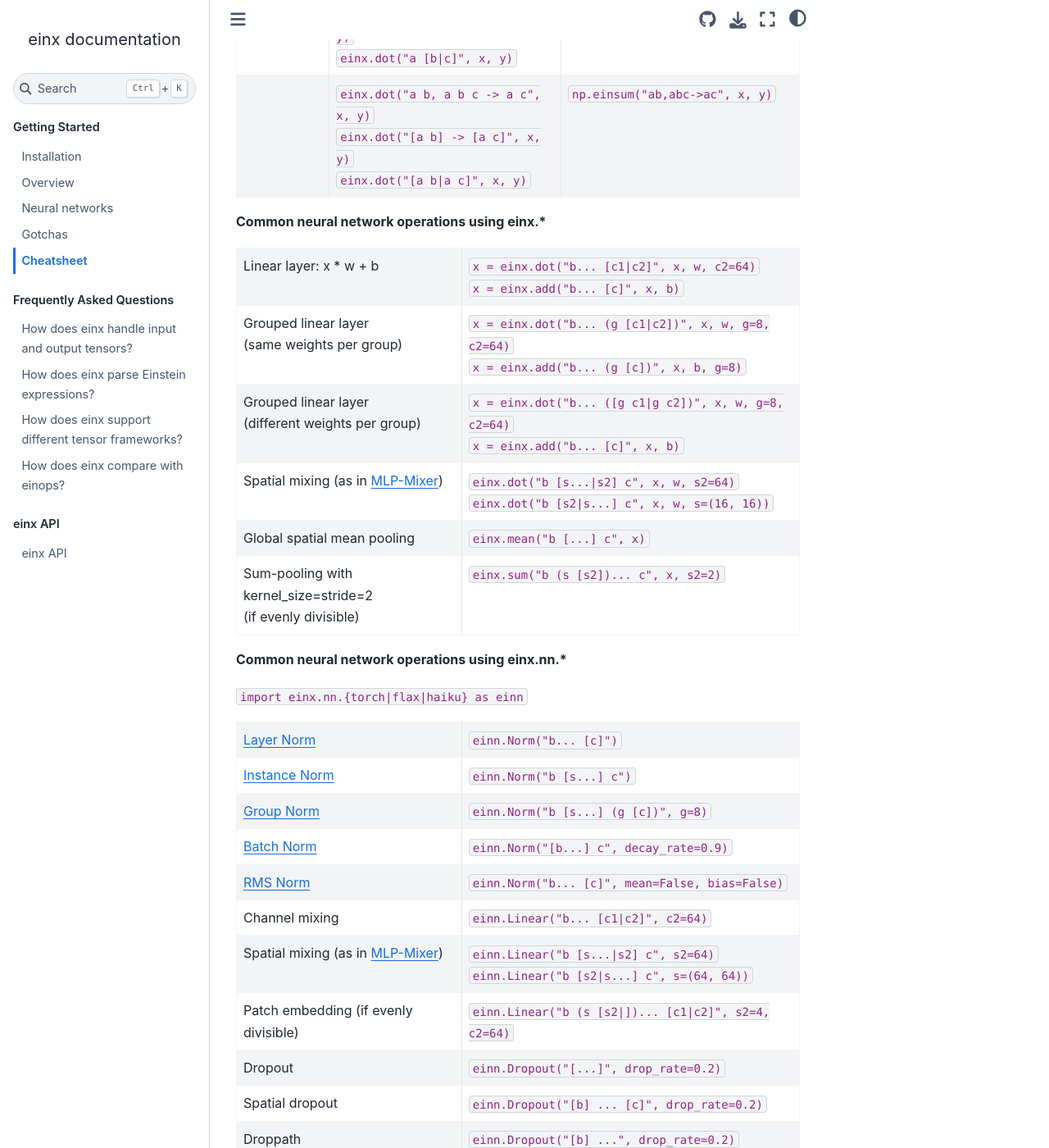
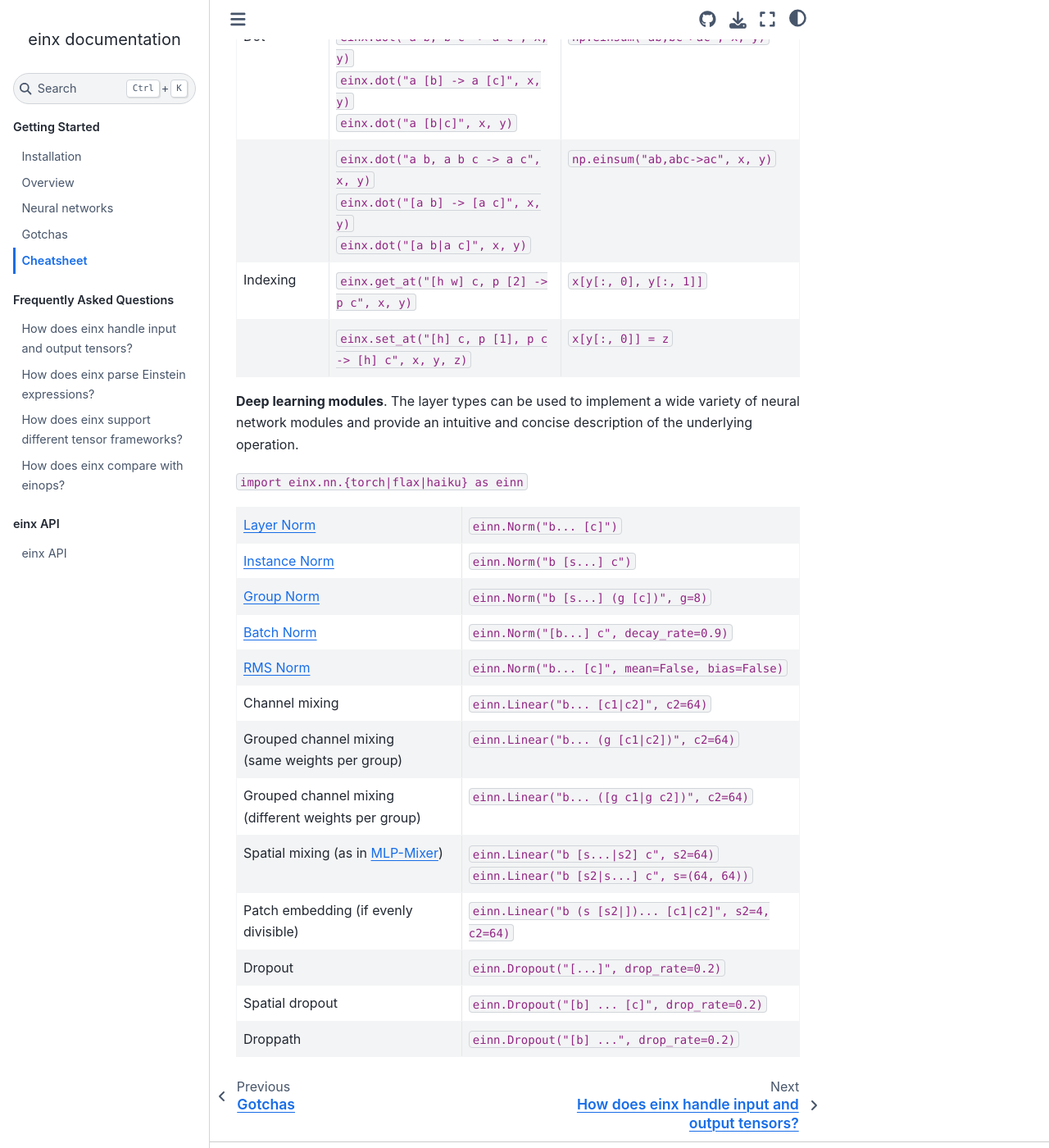
Before and after one commit to fferflo/einx, a Sphinx documentation site: the page built from docs/source/gettingstarted/cheatsheet.rst, in a window 1280 px wide and 1400 px high, scrolled down 1102 px. Shown: the whole window at 82% size. Built offline with Sphinx 7.4.7 and the Sphinx Book theme 1.1.4, drawn with Linux system fonts in a browser that asks for light colours; some of the changed text lies outside the part shown.

Commit message:
Update docs

```diff
--- a/docs/source/gettingstarted/cheatsheet.rst
+++ b/docs/source/gettingstarted/cheatsheet.rst
@@ -1,7 +1,8 @@
 Cheatsheet
 ##########
 
-**Einstein-notation in einx and index-based notation in Numpy**
+**Simple tensor operations in Einstein notation and index-based notation**. More complex operations often require only slight modifications in the Einstein
+expression, while the complexity of index-based notation grows rapidly, making it less expressive and more error-prone.
 
 .. list-table::
    :widths: 10 45 45
@@ -57,39 +58,15 @@ Cheatsheet
        | ``einx.dot("[a b] -> [a c]", x, y)``
        | ``einx.dot("[a b|a c]", x, y)``
      - ``np.einsum("ab,abc->ac", x, y)``
+   * - Indexing
+     - ``einx.get_at("[h w] c, p [2] -> p c", x, y)``
+     - ``x[y[:, 0], y[:, 1]]``
+   * -
+     - ``einx.set_at("[h] c, p [1], p c -> [h] c", x, y, z)``
+     - ``x[y[:, 0]] = z``
 
-
-**Common neural network operations using einx.***
-
-.. list-table::
-   :widths: 40 60
-   :header-rows: 0
-
-   * - Linear layer: x * w + b
-     - | ``x = einx.dot("b... [c1|c2]", x, w, c2=64)``
-       | ``x = einx.add("b... [c]", x, b)``
-
-   * - | Grouped linear layer
-       | (same weights per group)
-     - | ``x = einx.dot("b... (g [c1|c2])", x, w, g=8, c2=64)``
-       | ``x = einx.add("b... (g [c])", x, b, g=8)``
-
-   * - | Grouped linear layer
-       | (different weights per group)
-     - | ``x = einx.dot("b... ([g c1|g c2])", x, w, g=8, c2=64)``
-       | ``x = einx.add("b... [c]", x, b)``
-
-   * - | Spatial mixing (as in `MLP-Mixer <https://arxiv.org/abs/2105.01601>`_)
-     - | ``einx.dot("b [s...|s2] c", x, w, s2=64)``
-       | ``einx.dot("b [s2|s...] c", x, w, s=(16, 16))``
-
-   * - Global spatial mean pooling
-     - ``einx.mean("b [...] c", x)``
-   * - | Sum-pooling with kernel_size=stride=2
-       | (if evenly divisible)
-     - ``einx.sum("b (s [s2])... c", x, s2=2)``
-
-**Common neural network operations using einx.nn.***
+**Deep learning modules**. The layer types can be used to implement a wide variety of neural network modules and provide an intuitive and concise description of the
+underlying operation.
 
 ``import einx.nn.{torch|flax|haiku} as einn``
 
@@ -115,6 +92,13 @@ Cheatsheet
    * - Channel mixing
      - ``einn.Linear("b... [c1|c2]", c2=64)``
 
+   * - | Grouped channel mixing
+       | (same weights per group)
+     - ``einn.Linear("b... (g [c1|c2])", c2=64)``
+   * - | Grouped channel mixing
+       | (different weights per group)
+     - ``einn.Linear("b... ([g c1|g c2])", c2=64)``
+
    * - Spatial mixing (as in `MLP-Mixer <https://arxiv.org/abs/2105.01601>`_)
      - | ``einn.Linear("b [s...|s2] c", s2=64)``
        | ``einn.Linear("b [s2|s...] c", s=(64, 64))``
```
Also changed, not shown: docs/source/gettingstarted/overview.rst (+29 -17 lines), readme.md (+19 -8 lines).
